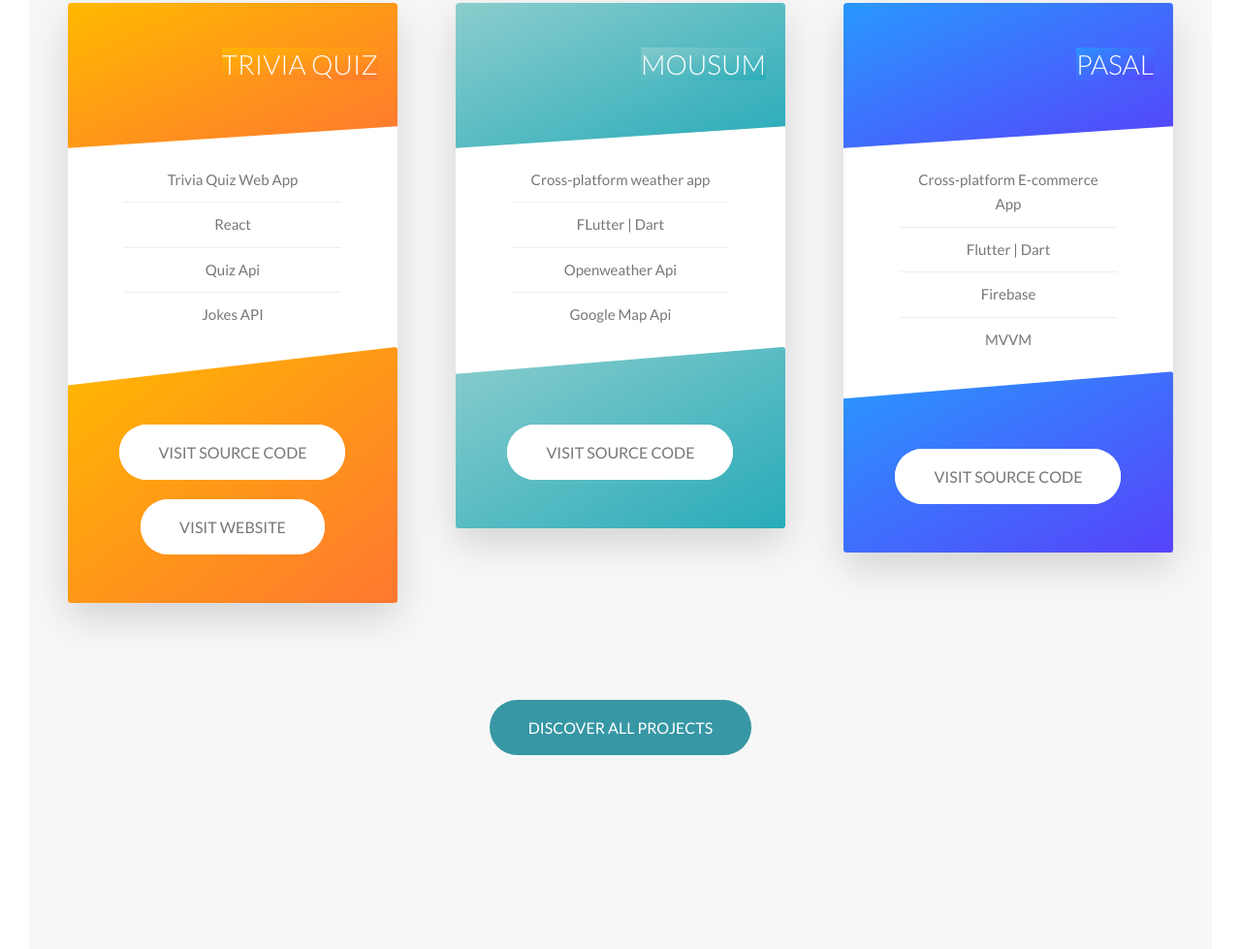
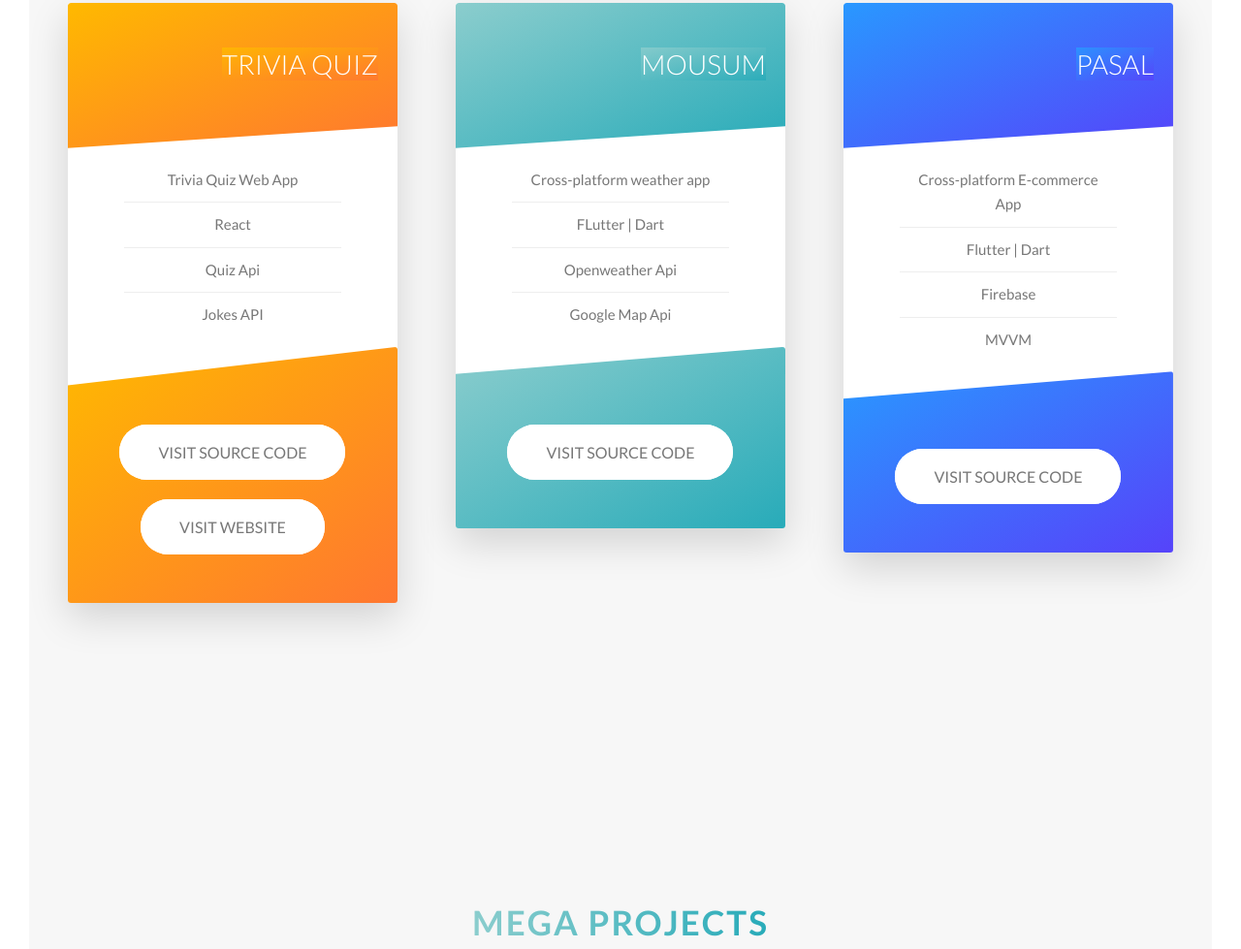
Before and after one commit to Apahadi73/portfolio-site, a website: page index.html in a window 1280 px wide. Shown: the part 4360-5339 px from the top of the page at 97% size. Drawn offline with Linux system fonts and the light colour scheme.

Commit message:
deleted discover all projects button from the bottom. reason: no need

```diff
--- a/index.html
+++ b/index.html
@@ -566,14 +566,6 @@
             </div>
           </div>
         </div>
-
-        <div class="u-center-text u-margin-top-huge">
-          <a
-            href="https://github.com/Apahadi73?tab=repositories"
-            class="btn btn--green"
-            >Discover all projects</a
-          >
-        </div>
       </section>
 
       <section class="section-stories">
```
